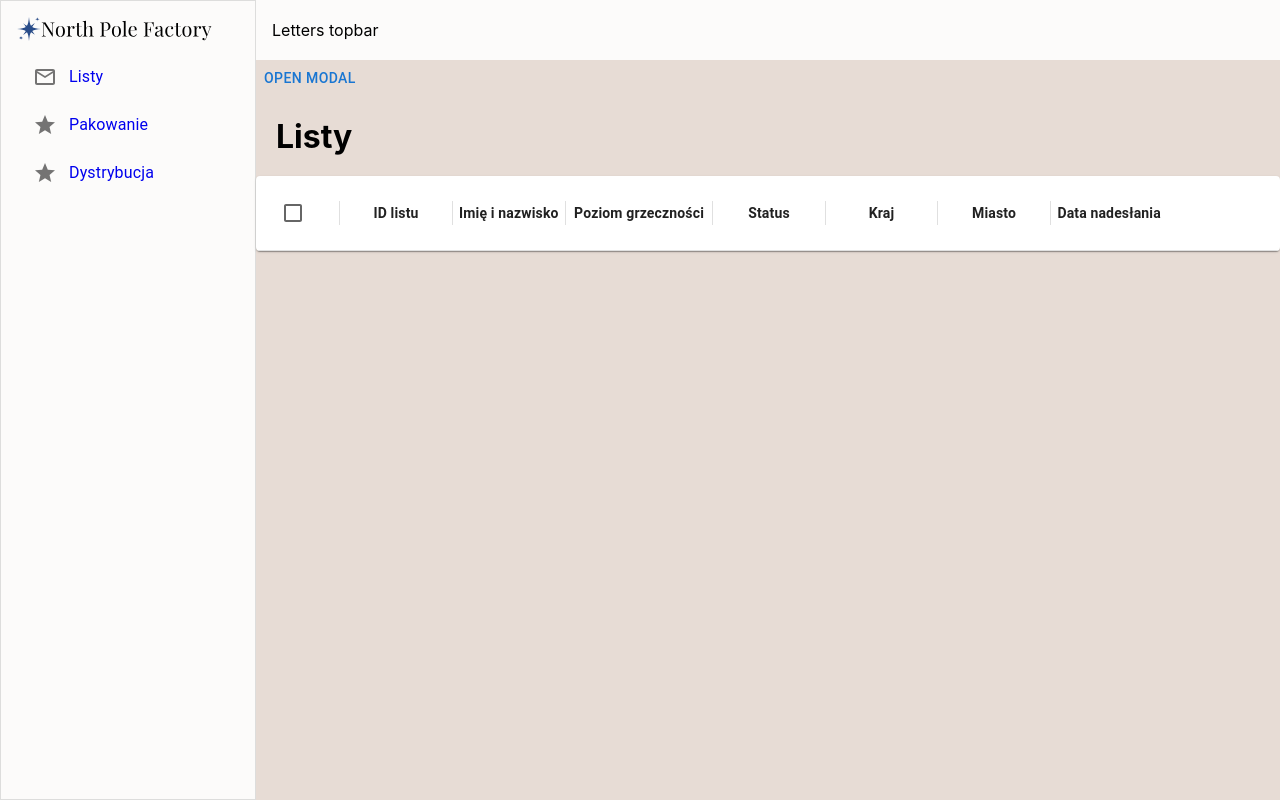
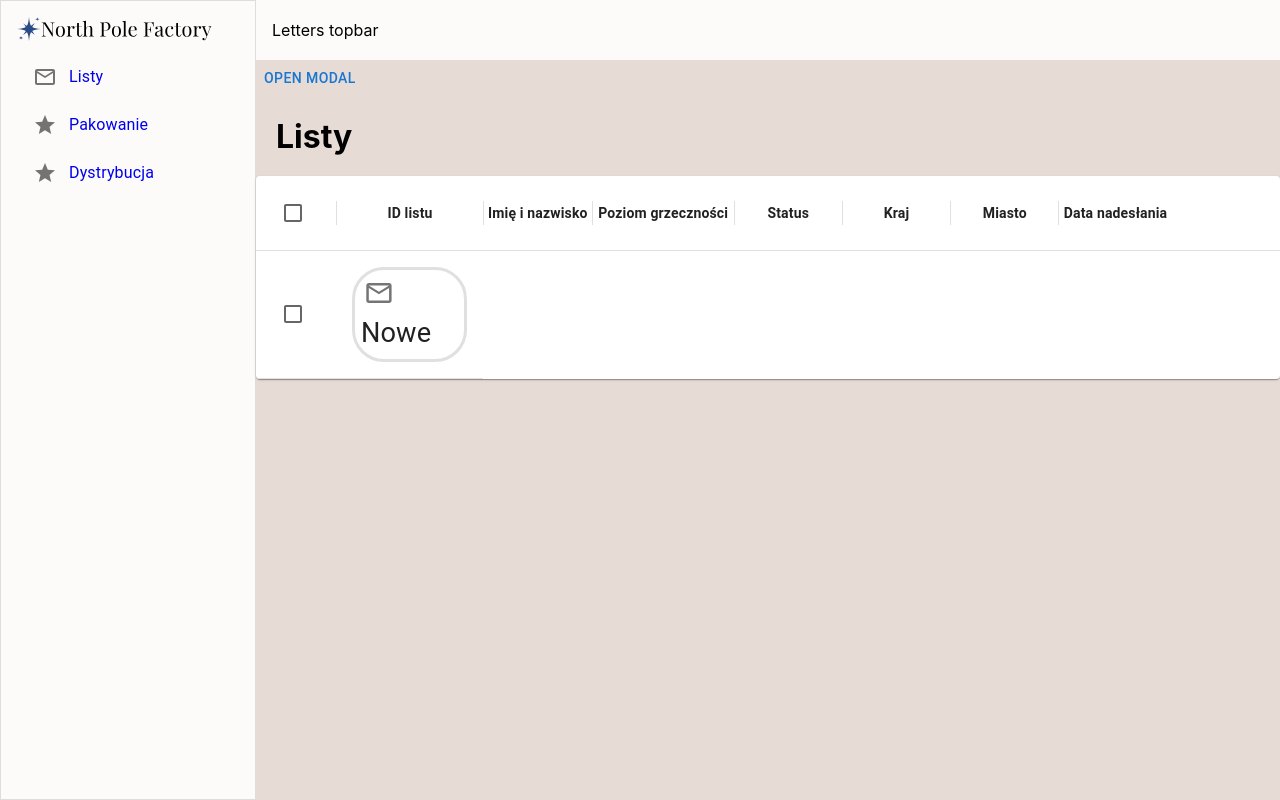
Before and after one commit to deployed/santa-workshop-2022, a React (Create React App) app: page /letters in a window 1280 px wide. Built offline with nearby package versions, Linux system fonts and the light colour scheme.

Commit message:
added component to show status

```diff
--- a/src/components/KindnessInLetterTable/KindnessInLetterTable.tsx
+++ b/src/components/KindnessInLetterTable/KindnessInLetterTable.tsx
@@ -4,11 +4,11 @@ import smile2 from '../../icons/smile-2.svg';
 import smile3 from '../../icons/smile-3.svg';
 import smile4 from '../../icons/smile-4.svg';
 
-interface TextInLetterTableProps {
+interface KindnessInLetterTableProps {
     value: number
 }
 
-export default function KindnessInLetterTable({value}:TextInLetterTableProps) {
+export default function KindnessInLetterTable({value}:KindnessInLetterTableProps) {
     const imageData = (() => {
         if(value === 1) return {src: smile1, alt:"sad face"};
         if(value === 2) return {src: smile2, alt:"neutral face"};
--- a/src/components/LettersTable/LettersTable.tsx
+++ b/src/components/LettersTable/LettersTable.tsx
@@ -5,6 +5,7 @@ import TableHead from '@mui/material/TableHead';
 import TableRow from '@mui/material/TableRow';
 import Paper from '@mui/material/Paper';
 import Checkbox from '@mui/material/Checkbox';
+import StatusInLetterTable from '../StatusInLetterTable';
 
 interface TableHeaderElementProps {
     title: string
@@ -34,6 +35,14 @@ export default function LettersTable() {
                         {titles.map(title => {return <TableHeaderElement key={title} title={title}/>})}
                     </TableRow>
                 </TableHead>
+                <TableRow>
+                    <TableCell>
+                        <Checkbox/>
+                    </TableCell>
+                    <TableCell>
+                        <StatusInLetterTable/>
+                    </TableCell>
+                </TableRow>
             </Table>
         </TableContainer>
     </>
--- /dev/null
+++ b/src/components/StatusInLetterTable/StatusInLetterTable.tsx
@@ -0,0 +1,10 @@
+import * as React from 'react';
+import post from '../../icons/post.svg';
+
+export default function StatusInLetterTable() {
+    return (
+        <div style={{border: "3px solid #E0E0E0", borderRadius: '2rem', fontSize: '1.7rem', padding: '5%'}}>
+            <img src={post} alt="ikona poczty" style={{width: '1.7rem',marginRight: '10%', marginLeft: '5%'}}/>Nowe
+        </div>
+    )
+}
--- /dev/null
+++ b/src/components/StatusInLetterTable/index.ts
@@ -0,0 +1 @@
+export { default } from './StatusInLetterTable';
--- a/src/paths/pages/Letters.tsx
+++ b/src/paths/pages/Letters.tsx
@@ -11,8 +11,8 @@ const Letters = () => {
         backgroundColor: "#E7DCD5",
         flexGrow: 1
       }}>
-       <VerifyLetterModal/>
-       <LettersTable />
+        <VerifyLetterModal/>
+        <LettersTable />
       </Box>
     </>
   )
```
Also changed, not shown: src/icons/post.svg (added).
